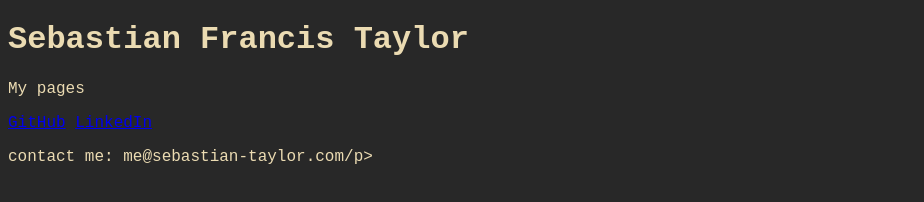
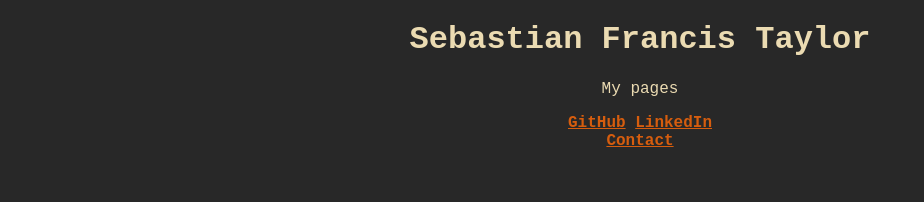
Before and after one commit to Sebastian-Francis-Taylor/website, a plain HTML site: page index.html in a window 1280 px wide. Shown: the whole page, without its empty margins (0-924 px from the left). Drawn offline with Linux system fonts and the light colour scheme; a web font is replaced by a local one.

Commit message:
link styling defined

```diff
--- a/index.html
+++ b/index.html
@@ -9,11 +9,15 @@
 <body>
 
 
+    <center>
     <h1> Sebastian Francis Taylor</h1>
     <p>My pages</p>
     <a href="https://www.github.com/sebastian-francis-taylor">GitHub</a>
     <a href="https://www.linkedin.com/in/sebastian-taylor/">LinkedIn</a>
-    <p>contact me: me@sebastian-taylor.com/p>
+    <a href="mailto:me@sebastian-taylor.com">
+        <div class="button">Contact</div>
+    </a>
+    </center>
 
 </body>
 
--- a/styles.css
+++ b/styles.css
@@ -1,7 +1,12 @@
 body {
-  background-color: #282828;
-  color: #ebdbb2;
-  font-family: 'Blex Mono Nerd Font', 'Courier New', monospace;
+    background-color: #282828;
+    color: #ebdbb2;
+    font-family: 'Blex Mono Nerd Font', 'Courier New', monospace;
+}
+
+a {
+    color: #d65d0e;
+    font-weight: bold;
 }
 
 @font-face {
```
